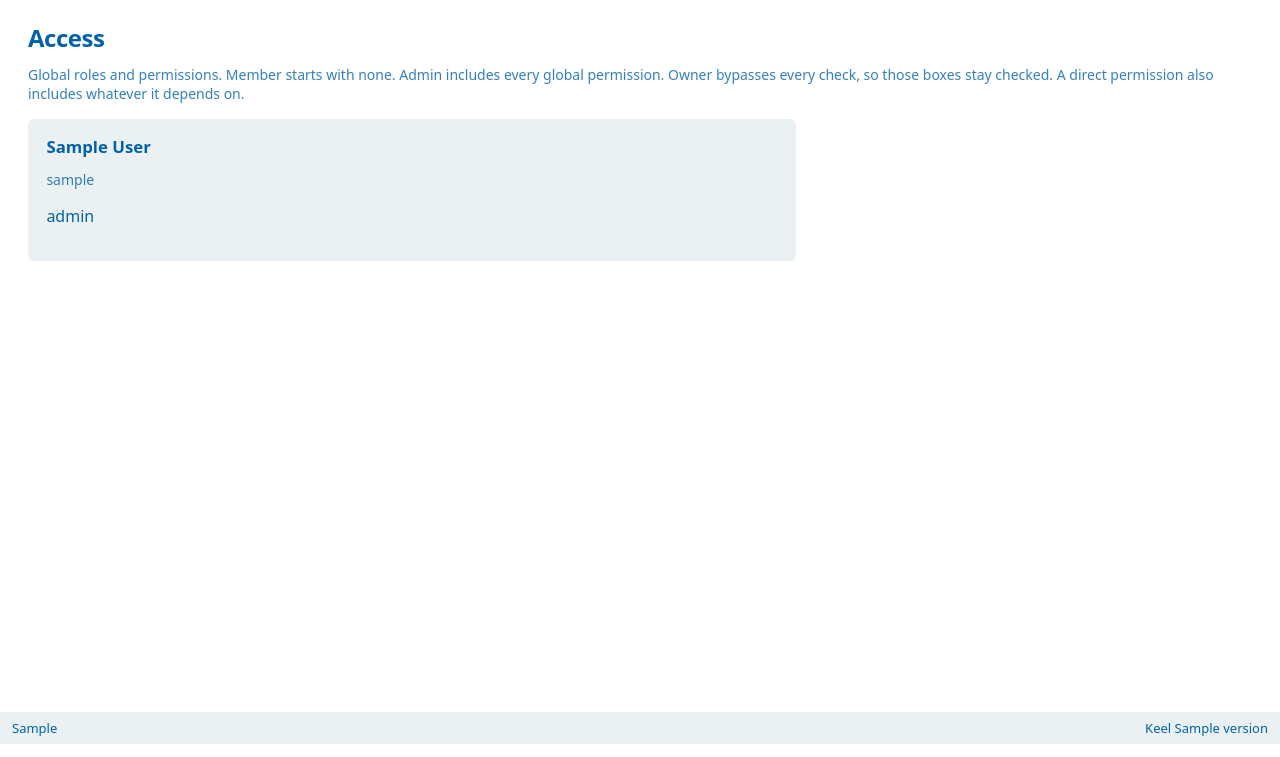
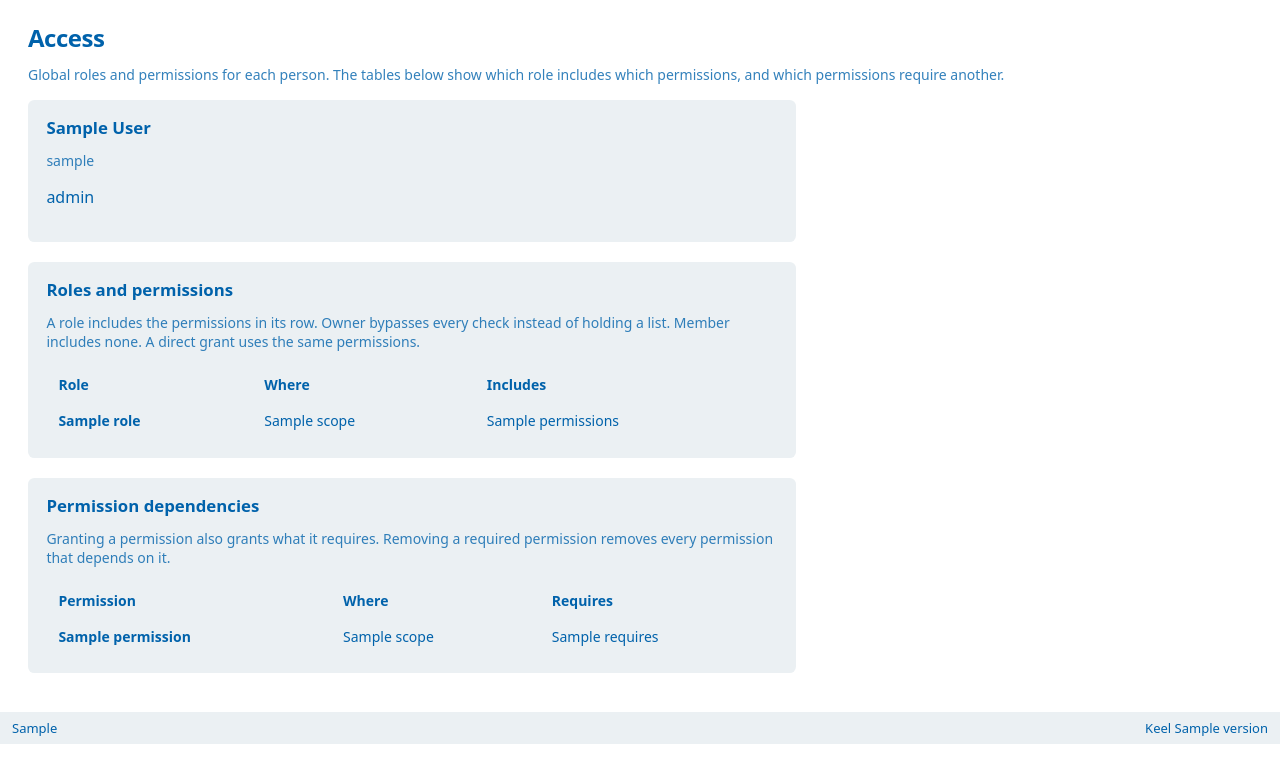
Before and after one commit to Mathotics/Keel, a Python web app: template src/keel/web/templates/access.html in a window 1280 px wide. Shown: the part 56-813 px from the top of the page. Run offline with Jinja, Linux system fonts and the light colour scheme; the template is opened without the code that fills it: most values are stand-ins (such as "Sample title", 1, 10 or a date in 2020).

Commit message:
Show role and permission relationships on the Access page, and check a permission's requirements as soon as it is ticked so the form matches the grant that will be saved.
Co-authored-by: Cursor <cursoragent@cursor.com>

```diff
--- a/assets/brand.css
+++ b/assets/brand.css
@@ -1572,6 +1572,17 @@ body {
   text-decoration: underline;
 }
 
+.keel-access-catalog td,
+.keel-access-catalog tbody th {
+  vertical-align: top;
+}
+
+.keel-requires {
+  margin-left: 0.35rem;
+  font-size: 0.8125rem;
+  opacity: 0.8;
+}
+
 .keel-empty {
   margin: 0 0 1rem;
   opacity: 0.75;
--- a/src/keel/web/routes/access.py
+++ b/src/keel/web/routes/access.py
@@ -35,6 +35,7 @@ def access_page(
     denied = require_page(request, chrome, Permission.VIEW_GLOBAL_RBAC.value)
     if denied is not None:
         return denied
+    roles, permissions = access_service.access_catalog()
     grants = [
         _GrantView(
             user_id=grant.user_id,
@@ -55,6 +56,8 @@ def access_page(
             request,
             chrome,
             grants=grants,
+            catalog_roles=roles,
+            catalog_permissions=permissions,
             permission_choices=access_service.permission_choices(),
             can_manage=chrome.access.allows(Permission.MANAGE_GLOBAL_RBAC.value),
             actor_is_owner=chrome.access.is_owner,
--- a/src/keel/web/templates/access.html
+++ b/src/keel/web/templates/access.html
@@ -2,7 +2,7 @@
 {% block title %}Access{% endblock %}
 {% block main %}
       <h1>Access</h1>
-      <p class="keel-note">Global roles and permissions. Member starts with none. Admin includes every global permission. Owner bypasses every check, so those boxes stay checked. A direct permission also includes whatever it depends on.</p>
+      <p class="keel-note">Global roles and permissions for each person. The tables below show which role includes which permissions, and which permissions require another.</p>
       {% if error %}
       <p class="keel-error" role="alert">{{ error }}</p>
       {% endif %}
@@ -45,14 +45,18 @@
           {% endif %}
           <fieldset>
             <legend>Global permissions</legend>
-            {% for code, label in permission_choices %}
+            {% for code, label, requires, requires_codes in permission_choices %}
             <p>
               <label>
                 <input type="checkbox" name="permission" value="{{ code }}"
                   data-direct="{{ '1' if code in grant.direct_codes else '0' }}"
+                  data-requires="{{ requires_codes }}"
                   {% if role_includes_all or code in grant.direct_codes %}checked{% endif %}
                   {% if role_includes_all %}disabled{% endif %}/>
                 {{ label }}
+                {% if requires %}
+                <span class="keel-requires">Requires {{ requires }}</span>
+                {% endif %}
               </label>
             </p>
             {% endfor %}
@@ -64,6 +68,46 @@
         {% endif %}
       </div>
       {% endfor %}
+      <div class="keel-panel">
+        <h2>Roles and permissions</h2>
+        <p class="keel-note">A role includes the permissions in its row. Owner bypasses every check instead of holding a list. Member includes none. A direct grant uses the same permissions.</p>
+        <div class="keel-table-scroll">
+          <table class="keel-table keel-access-catalog">
+            <thead>
+              <tr><th>Role</th><th>Where</th><th>Includes</th></tr>
+            </thead>
+            <tbody>
+              {% for role in catalog_roles %}
+              <tr>
+                <th scope="row">{{ role.label }}</th>
+                <td>{{ role.scope }}</td>
+                <td>{{ role.permissions }}</td>
+              </tr>
+              {% endfor %}
+            </tbody>
+          </table>
+        </div>
+      </div>
+      <div class="keel-panel">
+        <h2>Permission dependencies</h2>
+        <p class="keel-note">Granting a permission also grants what it requires. Removing a required permission removes every permission that depends on it.</p>
+        <div class="keel-table-scroll">
+          <table class="keel-table keel-access-catalog">
+            <thead>
+              <tr><th>Permission</th><th>Where</th><th>Requires</th></tr>
+            </thead>
+            <tbody>
+              {% for permission in catalog_permissions %}
+              <tr>
+                <th scope="row">{{ permission.label }}</th>
+                <td>{{ permission.scope }}</td>
+                <td>{{ permission.requires }}</td>
+              </tr>
+              {% endfor %}
+            </tbody>
+          </table>
+        </div>
+      </div>
       {% if can_manage %}
       <script>
         document.querySelectorAll("form[action^='/web/access/']").forEach(function (form) {
@@ -119,6 +163,43 @@
               sync();
             });
           }
+          var boxes = form.querySelectorAll("input[name='permission']");
+          var byCode = {};
+          boxes.forEach(function (box) {
+            byCode[box.value] = box;
+          });
+          function requiredCodes(box) {
+            return (box.dataset.requires || "").split(" ").filter(Boolean);
+          }
+          function checkRequired(box) {
+            requiredCodes(box).forEach(function (code) {
+              var needed = byCode[code];
+              if (needed && !needed.checked) {
+                needed.checked = true;
+                checkRequired(needed);
+              }
+            });
+          }
+          function uncheckDependents(code) {
+            boxes.forEach(function (box) {
+              if (box.checked && requiredCodes(box).indexOf(code) !== -1) {
+                box.checked = false;
+                uncheckDependents(box.value);
+              }
+            });
+          }
+          boxes.forEach(function (box) {
+            box.addEventListener("change", function () {
+              if (box.disabled) {
+                return;
+              }
+              if (box.checked) {
+                checkRequired(box);
+              } else {
+                uncheckDependents(box.value);
+              }
+            });
+          });
         });
       </script>
       {% endif %}
```
Also changed, not shown: src/keel/services/access.py (+88 -2 lines), tests/integration/test_access_web.py (+11 -0 lines), tests/unit/test_access.py (+27 -0 lines).
